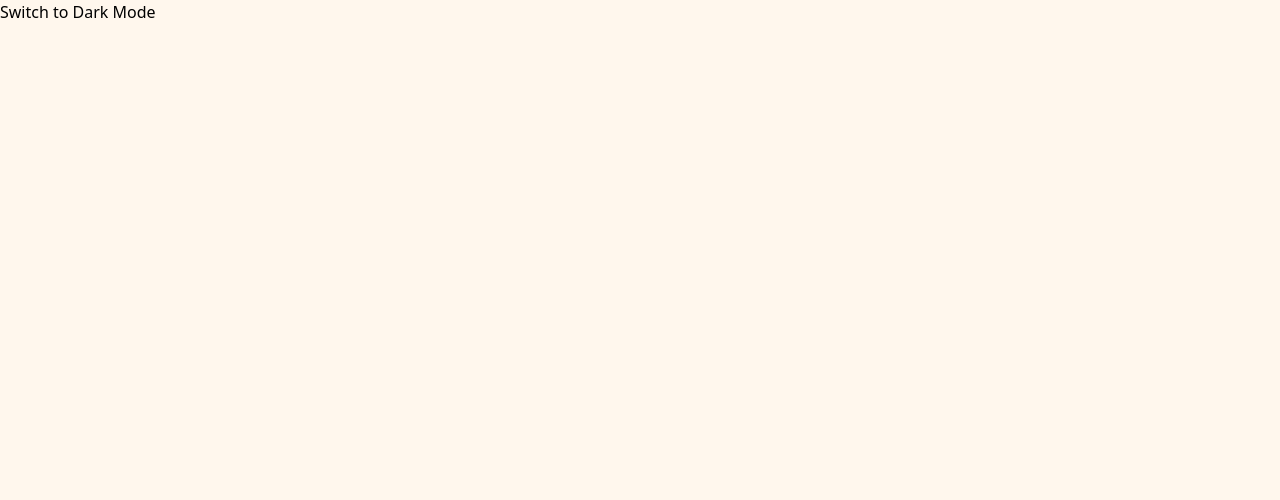
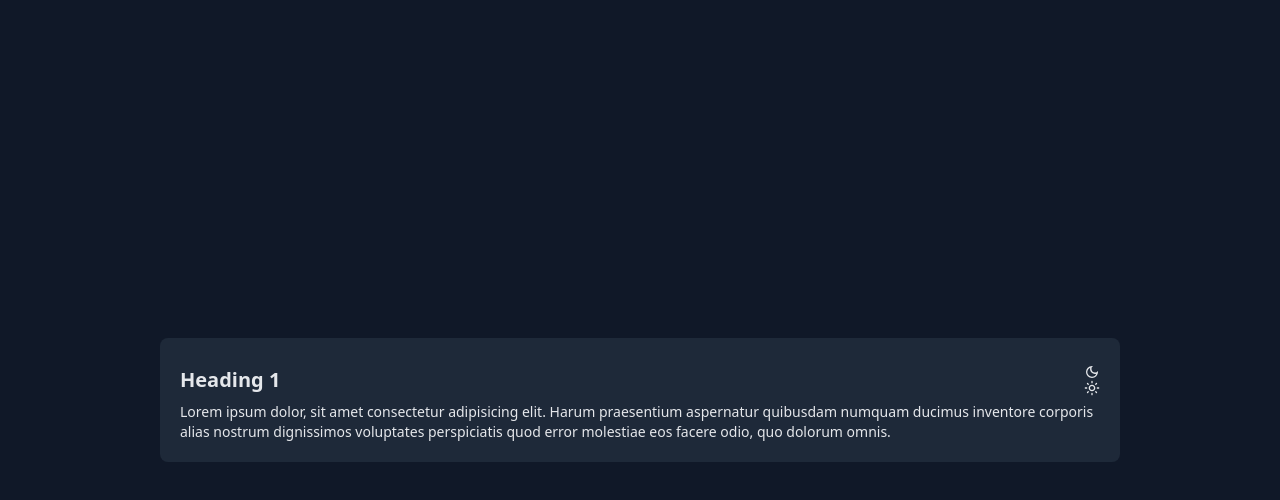
Before and after one commit to MOTANAFI/tailwindcssv4, a React (Vite) app: page / in a window 1280 px wide. Shown: the top 500 px of the page. Built offline with nearby package versions, Linux system fonts and the light colour scheme.

Commit message:
tailwindcss dark mode

```diff
--- a/index.html
+++ b/index.html
@@ -6,7 +6,7 @@
     <meta name="viewport" content="width=device-width, initial-scale=1.0" />
     <title>Tailwindcss skill up</title>
   </head>
-  <body class="bg-orange-50">
+  <body class="dark">
     <div id="root"></div>
     <script type="module" src="/src/main.tsx"></script>
   </body>
--- a/src/DarkMode.tsx
+++ b/src/DarkMode.tsx
@@ -1,21 +1,26 @@
-import { useEffect, useState } from "react";
 
+import { MdOutlineDarkMode } from "react-icons/md";
+import { MdOutlineLightMode } from "react-icons/md";
 
 function DarkMode() {
-  const [darkMode, setDarkMode] = useState(localStorage.getItem("darkMode") || "light");
 
-  useEffect(() => {
-    localStorage.setItem("darkMode", darkMode );
-    document.documentElement.classList.toggle("dark", darkMode === 'dark');
-  }, [darkMode]);
-  const toggleDarkMode = () => {
-    setDarkMode(darkMode === 'light' ? 'dark' : 'light');
+  return (
+   <div className="min-h-screen flex justify-center items-center bg-white dark:bg-gray-900">
+    <div className="rounded-lg w-3/4 p-5 bg-gray-200 dark:bg-gray-800">
+    <div className="dark:text-gray-200">
+      <div className="flex justify-between items-center ">
+    <h2 className="text-xl font-bold my-2">Heading 1</h2>
+    <div>
+      <MdOutlineDarkMode />
+      <MdOutlineLightMode />
+    </div>
 
-  }
-  return (
-    <button onClick={toggleDarkMode} className="text-black dark:text-white">
-      {darkMode === 'light' ? 'Switch to Dark Mode' : 'Switch to Light Mode'}
-    </button>
+      </div>
+
+    <p className="text-sm">Lorem ipsum dolor, sit amet consectetur adipisicing elit. Harum praesentium aspernatur quibusdam numquam ducimus inventore corporis alias nostrum dignissimos voluptates perspiciatis quod error molestiae eos facere odio, quo dolorum omnis.</p>
+    </div>
+    </div>
+   </div>
   )
 }
 
--- a/src/index.css
+++ b/src/index.css
@@ -1,2 +1,3 @@
 @import "tailwindcss";
-@custom-variant dark (&:is(.dark *))
+
+@custom-variant dark (&:where(.dark, .dark *));
```
